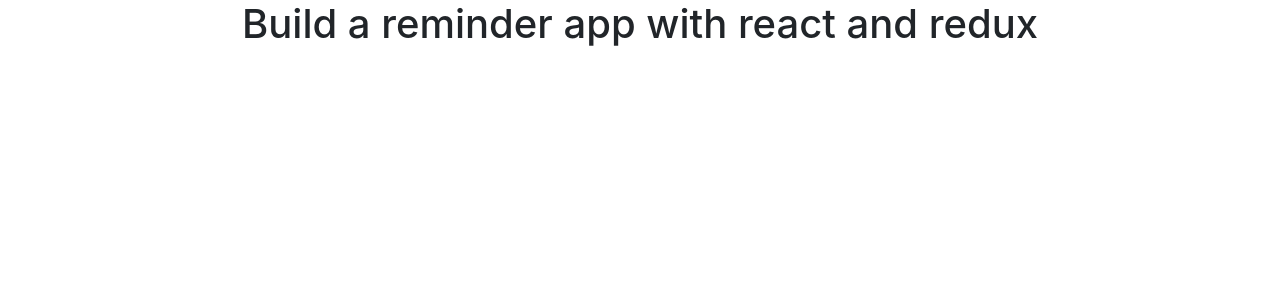
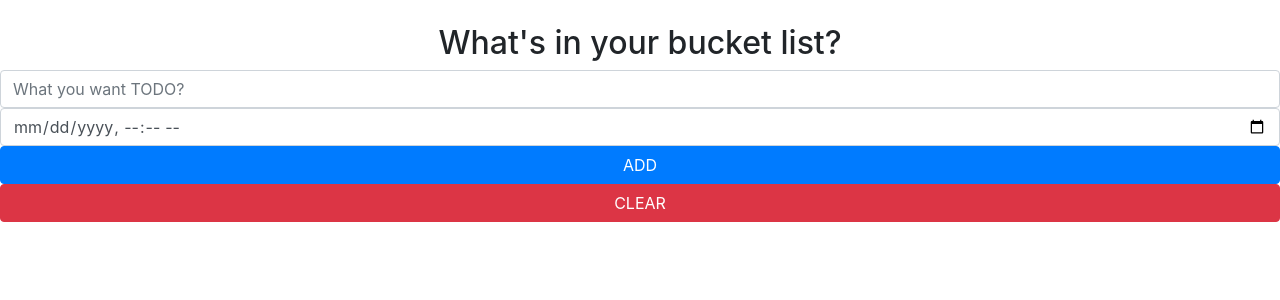
Before and after one commit to mohamedsgap/react-redux-reminder, a React (Create React App) app: page / in a window 1280 px wide. Shown: the top 300 px of the page. Built offline with nearby package versions, Linux system fonts and the light colour scheme.

Commit message:
Feat: renderReminder

```diff
--- a/src/App.js
+++ b/src/App.js
@@ -1,15 +1,63 @@
 import React from 'react';
 import './App.css';
+import {addReminder} from './actions'
+import {connect} from  'react-redux'
 
+class  App extends React.Component {
+  state = {
+    text: '',
+    date: new Date()
+  }
 
-function App() {
-  return (
-    <div>
-      <div className="App">
-          <h1>Build a reminder app with react and redux</h1>
+  renderReminders = () => {
+    const {reminder} = this.props
+    return (
+      <ul className="list-group">
+          {
+         reminder.map(remind => {
+              return (
+                <li key={remind.id} className="list-group-item">
+                  <div>{remind.text}</div>
+                  <div>{remind.date}</div>
+                </li>
+                )
+              })
+            }
+      </ul>
+    )
+
+  }
+
+  render(){
+    return(
+      <div>
+        <div className="App">
+        <img src=""  />
+        <div className="app-title">
+          <h2>What's in your bucket list?</h2>
+        </div>
+        <input onChange={(e) => this.setState({text: e.target.value})} className="form-control" type="text" placeholder="What you want TODO?" />
+        <input  onChange={(e) => this.setState({date: e.target.value})} className="form-control" type="datetime-local" />
+        <button onClick={()=> this.props.addReminder(this.state.text, this.state.date)} className="btn btn-primary btn-block">ADD</button>
+        {this.renderReminders()}
+        <button className="btn btn-danger btn-block">CLEAR</button>
+        </div>
       </div>
-    </div>
-  );
+    );
+    }
 }
-
-export default App;
+/*
+function mapDispatchToProps(dispatch){
+  return {
+    addReminder : () => dispatch(addReminder())
+  }
+}
+*/
+/*
+function mapStateToProps(state) {
+  return {
+    reminder : state
+  }
+}
+*/
+export default connect(state => {return {reminder : state}}, {addReminder})(App);
```
